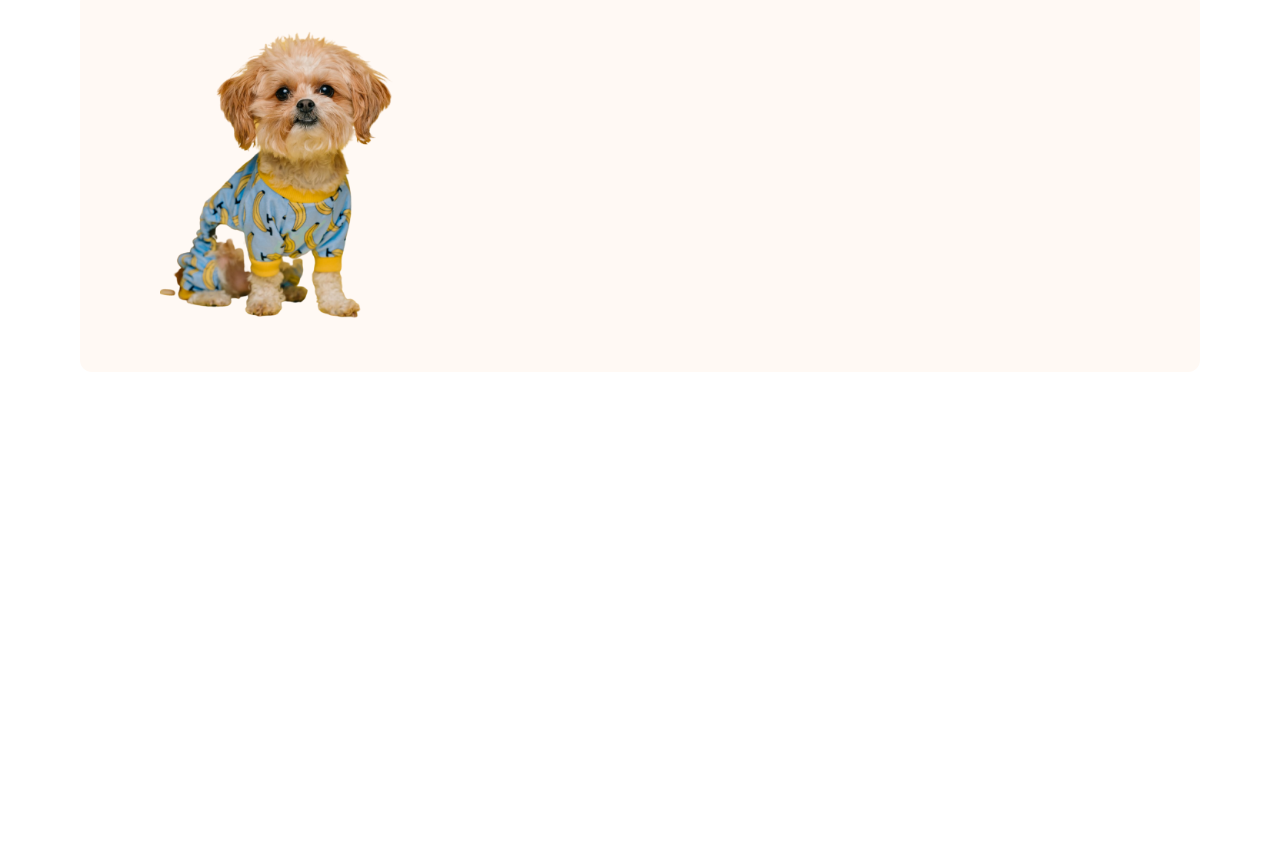
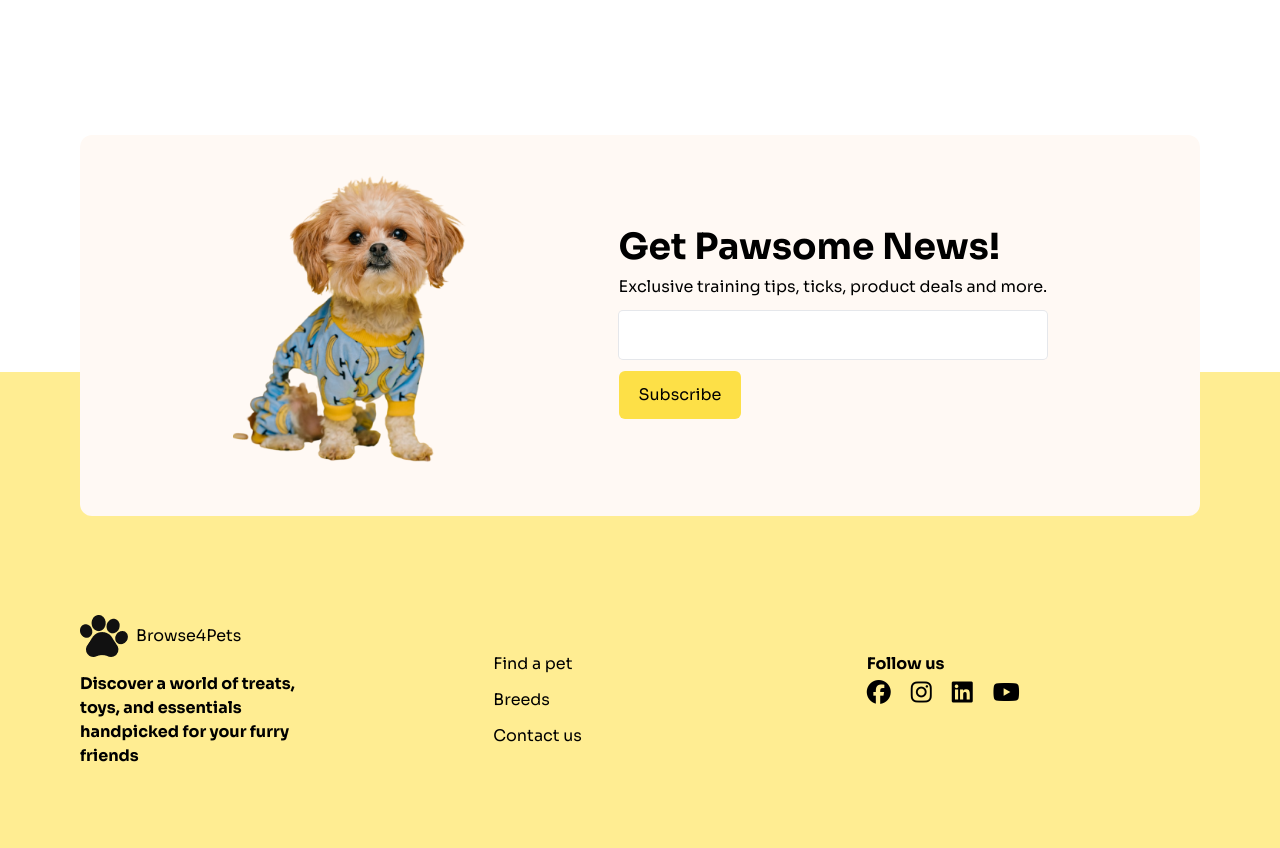
Before and after one commit to abdullahalnirob/ph-assignment-03, a plain HTML site: page index.html in a window 1280 px wide. Shown: the part 2400-3248 px from the top of the page. Before the commit the page ends 2772 px from the top, so only its background shows below. Drawn offline with nearby package versions, Linux system fonts and the light colour scheme.

Commit message:
complete

```diff
--- a/index.html
+++ b/index.html
@@ -351,13 +351,48 @@
       </div>
       </div>
     </div>
-    <div class="px-10 md:px-20">
-      <div class="px-20 py-10  rounded-xl bg-[#FFF9F4]">
+    <div class="px-10 md:px-20 relative top-36">
+      <div class="px-20 py-10 flex flex-col md:flex-row items-center justify-around rounded-xl bg-[#FFF9F4]">
         <div>
           <img class="w-60" src="./assets/cute-pet-mid.png" alt="">
         </div>
+        <div class="flex flex-col space-y-3">
+          <h1 class="text-2xl md:text-[36px] font-bold">Get Pawsome News!</h1>
+          <p>Exclusive training tips, ticks, product deals and more.</p>
+          <input type="text"class="bg-white px-5 py-3 rounded ring-1 ring-gray-200">
+          <div>
+            <button class="bg-yellow-300 hover:bg-yellow-400 duration-200 px-5 py-3 rounded-md ">Subscribe</button>
+          </div>
+        </div>
       </div>
     </div>
+    <footer class="bg-[#FFDC26]/50 pt-60 pb-20 px-7 md:px-20 grid grid-cols-1 md:grid-cols-3 space-y-10 md:md:space-x-0 md:space-x-10">
+      <div class="space-y-3">
+        <div class="flex items-center gap-2">
+          <img src="./assets/logo-footer.png" alt="">
+          <h1>Browse4Pets</h1>
+        </div>
+        <div>
+          <p class="w-2/3 font-bold">Discover a world of treats, toys, and essentials handpicked for your furry friends</p>
+        </div>
+      </div>
+      <div>
+        <ul class="flex flex-col space-y-3">
+          <li>Find a pet</li>
+          <li>Breeds</li>
+          <li>Contact us</li>
+        </ul>
+      </div>
+      <div>
+        <h1 class="font-bold">Follow us</h1>
+        <div class="flex items-center space-x-5">
+          <i class="text-2xl fa-brands fa-facebook"></i>
+          <i class="text-2xl fa-brands fa-instagram"></i>
+          <i class="text-2xl fa-brands fa-linkedin"></i>
+          <i class="text-2xl fa-brands fa-youtube"></i>
+        </div>
+      </div>
+    </footer>
     <script src="https://cdn.tailwindcss.com"></script>
   </body>
 </html>
```
